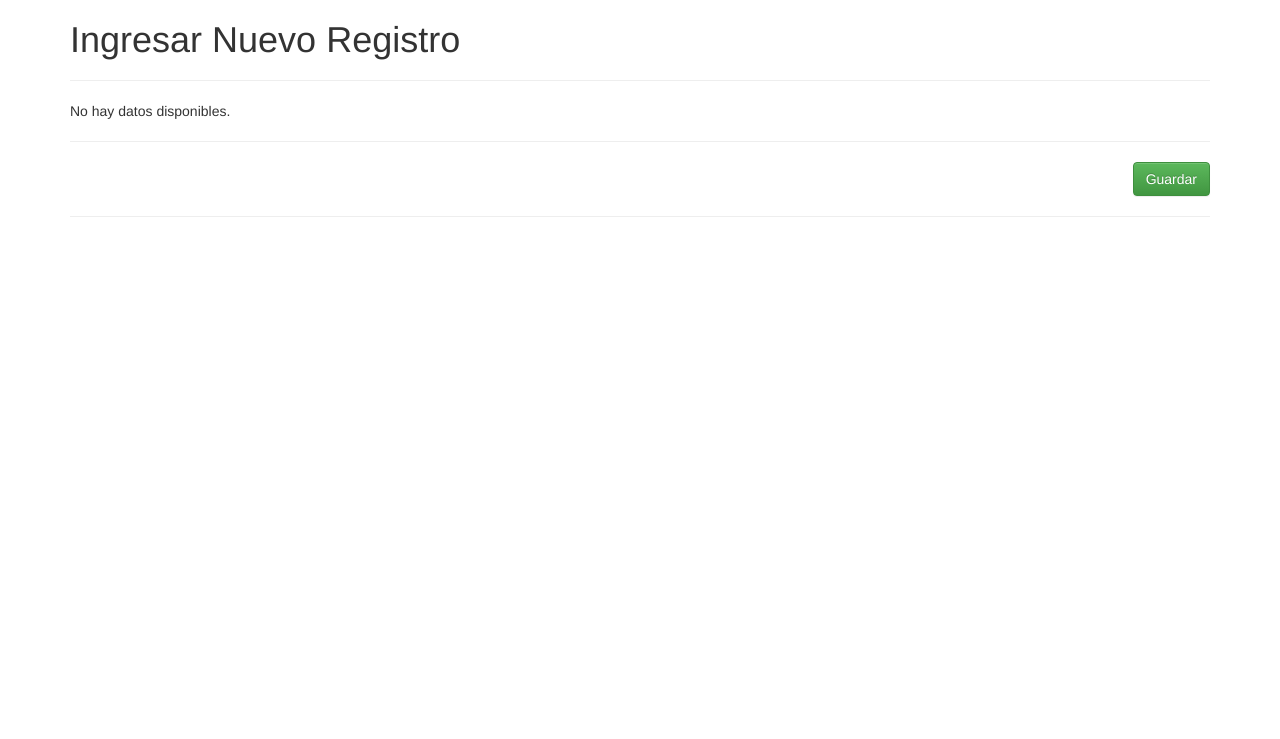
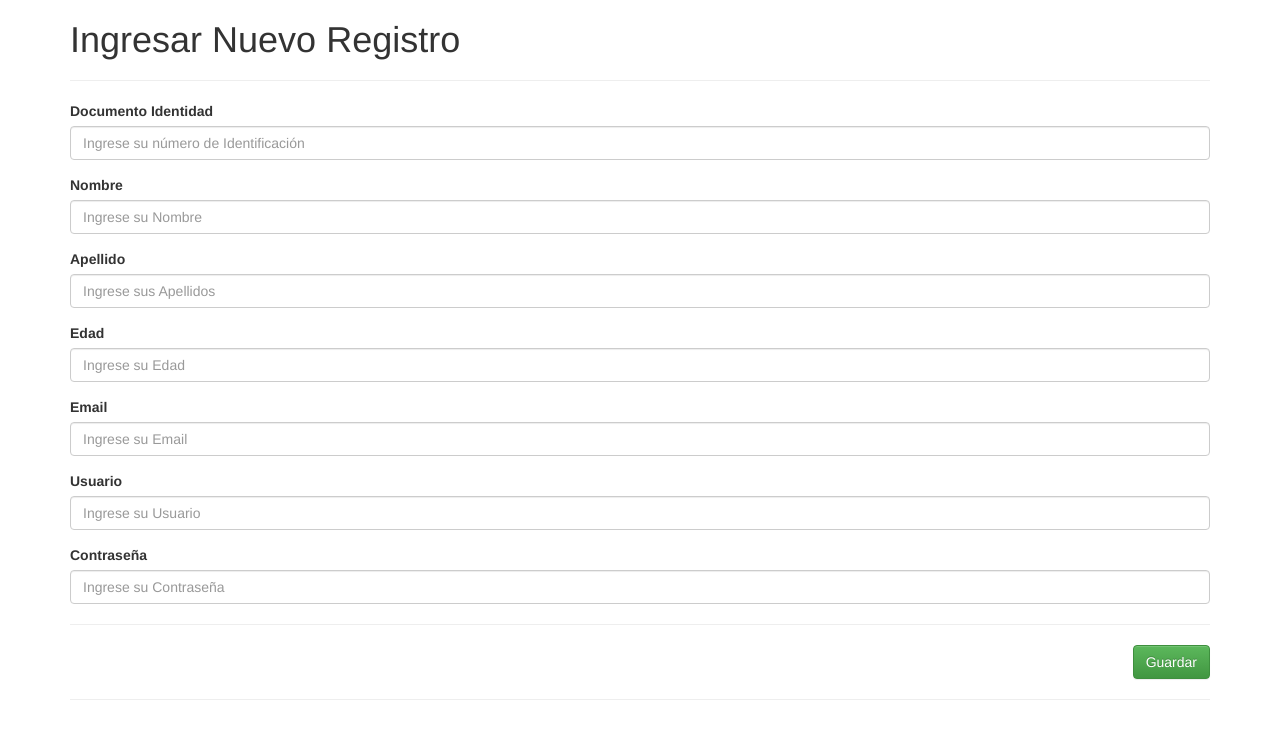
Before and after one commit to Andxws/Script, a PHP site: page /registros/views/insertar.php in a window 1280 px wide. Shown: the top 739 px of the page. Run offline with PHP 8.4, Linux system fonts and the light colour scheme.

Commit message:
Arreglando errores 1.2
corregido el insertar.php

```diff
--- a/Pagina Web/scriptnow/registros/views/insertar.php
+++ b/Pagina Web/scriptnow/registros/views/insertar.php
@@ -18,38 +18,37 @@
     <div class="container">
         <h1>Ingresar Nuevo Registro</h1>
         <hr>
-        <form action="?m=update" method="POST">
-            <?php if (!empty($datos) && is_array($datos)) : ?>
-                <?php foreach ($datos as $value) : ?>
+        <form action="?m=guardar" method="POST">
             <div class="form-group">
                 <label>Documento Identidad</label>
-                        <input readonly type="text" name="documento_identidad" value="<?php echo $value['documento_identidad'] ?>" class="form-control" placeholder="Ingrese su número de Identificación" data-validacion-tipo="requerido|min:3" />
+                <input type="text" name="documento_identidad" class="form-control" placeholder="Ingrese su número de Identificación" data-validacion-tipo="requerido|min:3" />
             </div>
             <div class="form-group">
                 <label>Nombre</label>
-                        <input type="text" name="nombre" value="<?php echo $value['nombre'] ?>" class="form-control" placeholder="Ingrese su Nombre" data-validacion-tipo="requerido|min:7" />
+                <input type="text" name="nombre" class="form-control" placeholder="Ingrese su Nombre" data-validacion-tipo="requerido|min:7" />
             </div>
             <div class="form-group">
                 <label>Apellido</label>
-                        <input type="text" name="apellido" value="<?php echo $value['apellido'] ?>" class="form-control" placeholder="Ingrese sus Apellidos" data-validacion-tipo="requerido|date" />
+                <input type="text" name="apellido" class="form-control" placeholder="Ingrese sus Apellidos" data-validacion-tipo="requerido|date" />
+            </div>
+            <div class="form-group">
+                <label>Edad</label>
+                <input type="number" name="edad" class="form-control" placeholder="Ingrese su Edad" data-validacion-tipo="requerido|entero|min:1" min="1" />
             </div>
             <div class="form-group">
                 <label>Email</label>
-                        <input type="text" name="email" value="<?php echo $value['email'] ?>" class="form-control" placeholder="Ingrese su Email" data-validacion-tipo="requerido|min:8" />
+                <input type="text" name="email" class="form-control" placeholder="Ingrese su Email" data-validacion-tipo="requerido|min:8" />
             </div>
             <div class="form-group">
                 <label>Usuario</label>
-                        <input type="text" name="usuario" value="<?php echo $value['usuario'] ?>" class="form-control" placeholder="Ingrese su Usuario" data-validacion-tipo="requerido|min:8" />
+                <input type="text" name="usuario" class="form-control" placeholder="Ingrese su Usuario" data-validacion-tipo="requerido|min:8" />
             </div>
             <div class="form-group">
                <label>Contraseña</label>
-                        <input type="text" name="contrasena" value="<?php echo $value['contrasena'] ?>" class="form-control" placeholder="Ingrese su Contraseña" data-validacion-tipo="requerido|min:8" />
+                <input id="contrasena" type="password" name="contrasena" class="form-control" placeholder="Ingrese su Contraseña" data-validacion-tipo="requerido|min:8" />
             </div>
-                    <input type="hidden" name="id" value="<?php echo $value['id'] ?>">
-                <?php endforeach ?>
-            <?php else : ?>
-                <p>No hay datos disponibles.</p>
-            <?php endif ?>
+
+            <input type="hidden" name="id" value="">
             <hr />
             <div class="text-right">
                 <button type="submit" class="btn btn-success">Guardar</button>
```
Also changed, not shown: Pagina Web/scriptnow/registros/controller/registroController.php (+14 -2 lines), Pagina Web/scriptnow/registros/views/editar.php (+4 -9 lines). Lines whose indentation alone changed are shown as unchanged.
